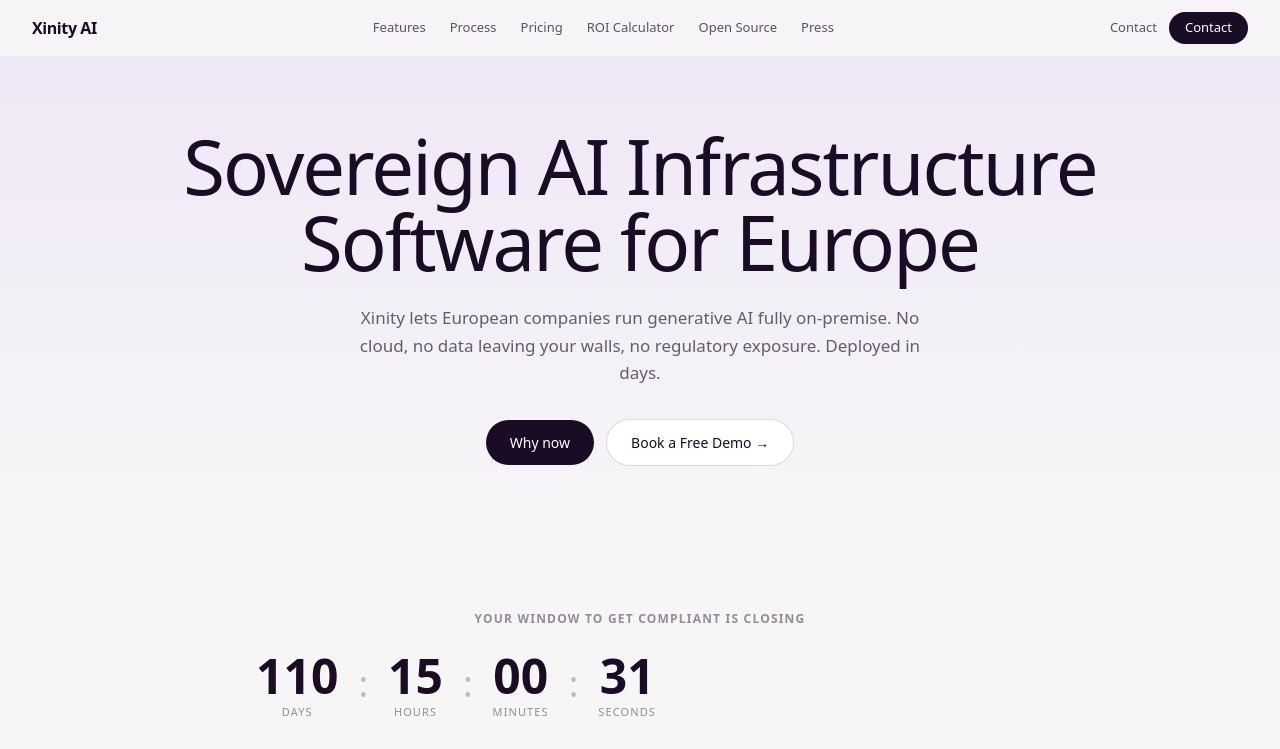
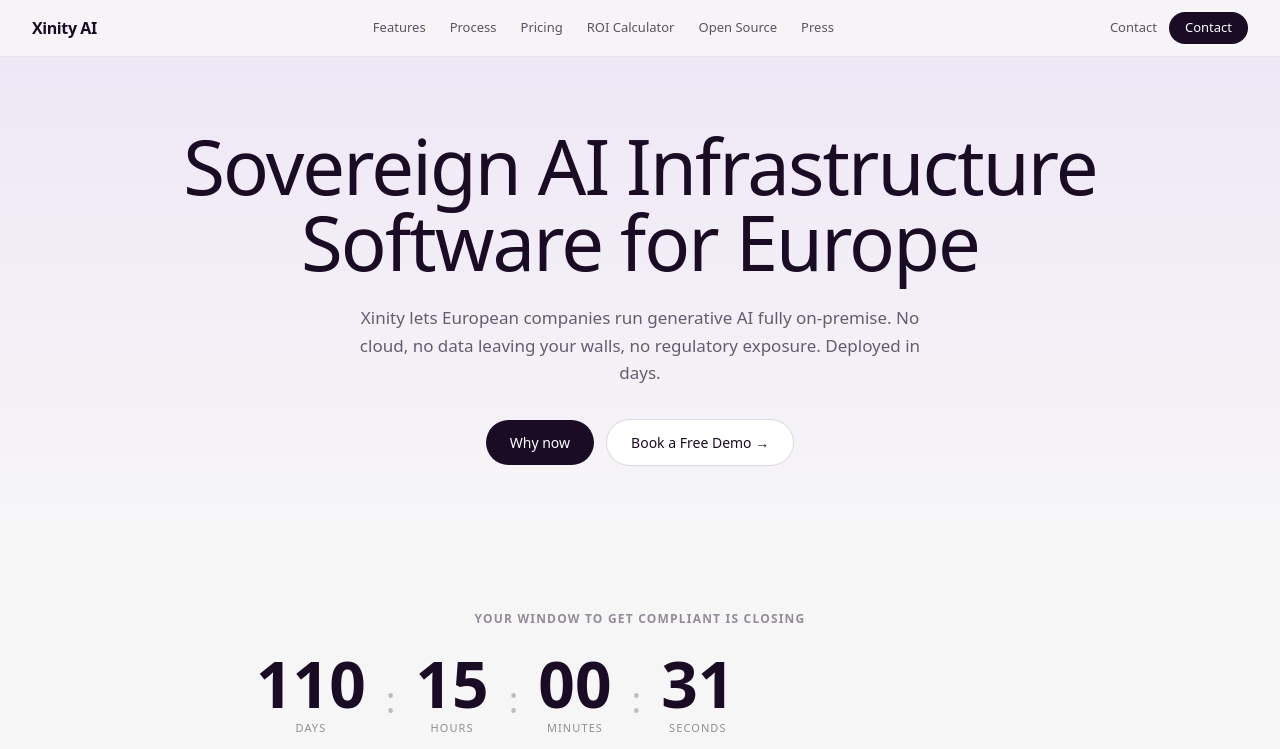
Before and after one commit to osammotg/xenity-website, a Next.js app: page / in a window 1280 px wide. Shown: the top 749 px of the page. Built offline with nearby package versions, Linux system fonts and the light colour scheme; a web font is replaced by a local one.

Commit message:
style(design): FINDING-004 — match original countdown digit size (64px font-extrabold)

```diff
--- a/components/home/CountdownTimer.tsx
+++ b/components/home/CountdownTimer.tsx
@@ -18,7 +18,7 @@
 function Segment({ value, label }: { value: number; label: string }) {
   return (
     <div className="flex flex-col items-center">
-      <span className="text-4xl md:text-5xl font-semibold text-[#1B0C25] tabular-nums">
+      <span className="text-5xl md:text-[64px] font-extrabold text-[#1B0C25] tabular-nums leading-none">
         {String(value).padStart(2, "0")}
       </span>
       <span className="text-[11px] text-[rgba(27,12,37,0.45)] uppercase tracking-widest mt-1">
```
